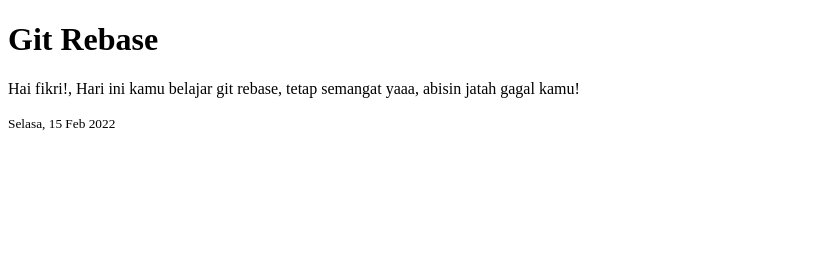
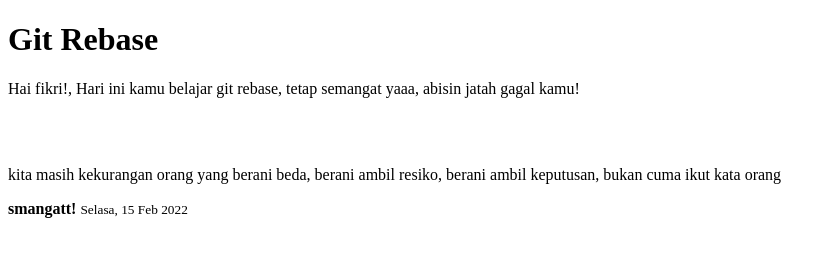
Before and after one commit to dev1623/rebase, a plain HTML site: page index.html in a window 1280 px wide. Shown: the whole page, without its empty margins (0-836 px from the left). Drawn offline with Linux system fonts and the light colour scheme.

Commit message:
tambahkan paragrah di index.html

```diff
--- a/index.html
+++ b/index.html
@@ -11,6 +11,10 @@
 <body>
     <h1>Git Rebase</h1>
     <p>Hai fikri!, Hari ini kamu belajar git rebase, tetap semangat yaaa, abisin jatah gagal kamu!</p>
+    <br>
+    <br>
+    <p>kita masih kekurangan orang yang berani beda, berani ambil resiko, berani ambil keputusan, bukan cuma ikut kata orang</p>
+    <b>smangatt!</b>
     <small>Selasa, 15 Feb 2022</small>
 </body>
 
```
